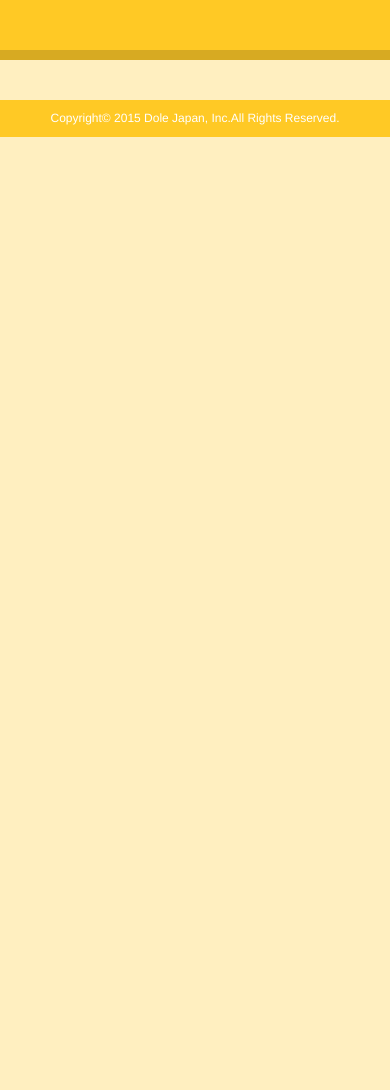
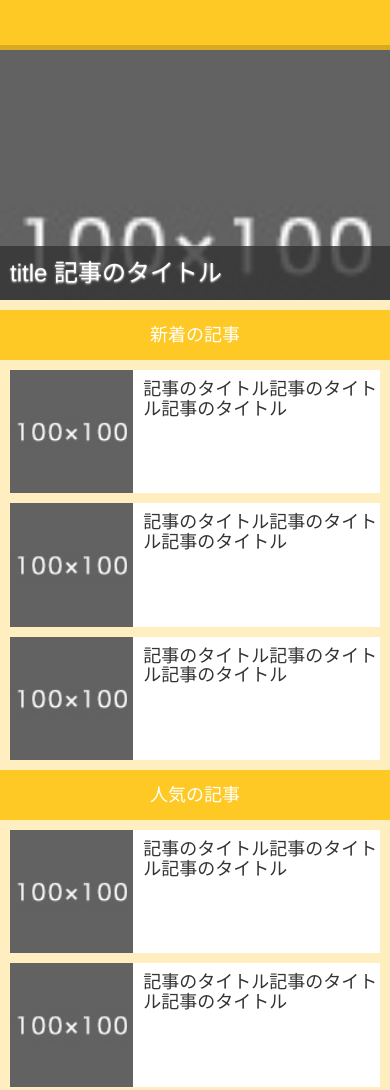
Before and after one commit to kujira1993/wanco, a plain HTML site: page app/test.html in a window 390 px wide. Shown: the top 1090 px of the page. Before the commit the page ends 844 px from the top, so only its background shows below. Drawn offline with Linux system fonts and the light colour scheme.

Commit message:
top 修正

```diff
--- a/app/css/style.css
+++ b/app/css/style.css
@@ -11,48 +11,21 @@ body {
 	background: #ffefc0;
 }
 
-.container{
-    position: relative;
-    min-height: 100%;
-    height: auto !important;
-    height: 100%;
+p {
+	margin: 0;
+}
+
+h1,h2,h3 {
+	margin: 0;
 }
 
 .header {
 	width: 100%;
-	height: 70px;
+	height: 60px;
 	background-color: #ffc925;
-	border-bottom: 10px solid #d7aa22;
-	margin-bottom: 40px;
+	border-bottom: 5px solid #d7aa22;
 }
 
-.hit_number {
-	padding-top: 5px;
-	text-align: right;
-}
-
-.dog_name {
-	text-align: center;
-}
-
-.dog_link {
-	background-color: #fff;
-	border: 1px solid #eee;
-	padding: 5px;
-	border-radius: 5px;
-}
-
-.dog_thum img {
-	width: 100%;
-}
-
-.dog_search_form {
-	width: 100%;
-	height: 50px;
-	padding-left: 10px;
-	border-radius: 5px;
-	border: 1px solid #ffc925;
-}
 
 .bt_detail {
 	width: 100%;
@@ -61,8 +34,6 @@ body {
 .footer {
 	width: 100%;
 	background-color: #ffc925;
-	position: relative;
-    bottom: 0;
 }
 
 .copy {
@@ -71,6 +42,8 @@ body {
 	padding: 10px 0;
 	margin: 0;
 }
+
+
 
 /*===============================================
 ●smart.css  画面の横幅が640pxまで
@@ -83,14 +56,76 @@ width /***/:auto;
 }
 .container{
 	width:100%;
-}
-	.dog_list li:nth-child(n) {
-		margin-bottom: 20px;
+	padding: 0 10px;
 }
 
 .header {
-		height: 60px;
+	height: 50px;
+	position: fixed;
+	top: 0;
+	z-index: 100;
 }
+
+.main_top_wrap {
+	position: relative;
+	top: 50px;
+}
+
+.main_top_title_wrap {
+	width: 100%;
+	background-color: rgba(51,51,51,0.8);
+	padding: 10px;
+	word-wrap: break-word;
+	position: absolute;
+	bottom: 0;
+	color: #fff;
+	font-size: 24px;
+	text-shadow: 0px 1px 2px #eee;
+}
+
+.main_top_wrap_img {
+	width: 100%;
+	height: 250px;
+	overflow: hidden;
+}
+
+.main_top_wrap_img img {
+	width: 100%;
+}
+
+.main_ttl {
+	width: 100%;
+	height: 50px;
+	background-color: #ffc925;
+	margin: 0 0 10px 0;
+	color: #fff;
+	text-align: center;
+	line-height: 50px;
+	font-size: 18px;
+}
+
+.post_img {
+	float: left;
+	padding: 0;
+}
+
+.post_img img {
+	width: 100%;
+}
+
+.news_wrap ul li {
+	background-color: #fff;
+	margin-bottom: 10px;
+}
+
+.post_title {
+	float: left;
+	font-size: 18px;
+	padding: 10px 0 10px 10px;
+	word-wrap: break-word;
+}
+
+
 }
 
 /*===============================================
--- a/app/css/utility.css
+++ b/app/css/utility.css
@@ -110,6 +110,7 @@
 .u-mt38 { margin-top: 38px !important; }
 .u-mt39 { margin-top: 39px !important; }
 .u-mt40 { margin-top: 40px !important; }
+.u-mt60 { margin-top: 60px !important; }
 
 .u-mr0 { margin-right: 0 !important; }
 .u-mr1 { margin-right: 1px !important; }
--- a/app/test.html
+++ b/app/test.html
@@ -4,7 +4,7 @@
     <meta charset="utf-8">
     <meta name="viewport" content="width=device-width,user-scalable=no,maximum-scale=1" />
     <!-- The above 3 meta tags *must* come first in the head; any other head content must come *after* these tags -->
-    <title>TOPページ | わんこドットコム</title>
+    <title>TOPページ | わんこドットこむ</title>
 
     <!-- Bootstrap -->
     <link href="css/bootstrap.min.css" rel="stylesheet">
@@ -30,6 +30,75 @@
     <!-- header -->
 
 
+    <!-- main_top_wrap -->
+    <div class="main_top_wrap">
+      <p class="main_top_wrap_img"><img src="images/square_100-100.jpg" alt=""></p>
+      <div class="main_top_title_wrap">title 記事のタイトル</div>
+    </div>
+    <!-- main_top_wrap -->
+
+    <h2 class="main_ttl u-mt60">新着の記事</h2>
+
+    <!-- container -->
+    <div class="container">
+      <!-- news_wrap -->
+      <div class="news_wrap">
+        <ul>
+          <li class="u-cf">
+            <p class="post_img col-xs-4"><img src="images/square_100-100.jpg" alt=""></p>
+            <h2 class="post_title col-xs-8">記事のタイトル記事のタイトル記事のタイトル</h2>
+          </li>
+          <li class="u-cf">
+            <p class="post_img col-xs-4"><img src="images/square_100-100.jpg" alt=""></p>
+            <h2 class="post_title col-xs-8">記事のタイトル記事のタイトル記事のタイトル</h2>
+          </li>
+          <li class="u-cf">
+            <p class="post_img col-xs-4"><img src="images/square_100-100.jpg" alt=""></p>
+            <h2 class="post_title col-xs-8">記事のタイトル記事のタイトル記事のタイトル</h2>
+          </li>
+        </ul>
+      </div>
+      <!-- news_wrap -->
+
+    </div>
+    <!-- container -->
+
+
+    <h2 class="main_ttl">人気の記事</h2>
+    <!-- container -->
+    <div class="container">
+      <!-- news_wrap -->
+      <div class="news_wrap">
+        <ul>
+          <li class="u-cf">
+            <p class="post_img col-xs-4"><img src="images/square_100-100.jpg" alt=""></p>
+            <h2 class="post_title col-xs-8">記事のタイトル記事のタイトル記事のタイトル</h2>
+          </li>
+          <li class="u-cf">
+            <p class="post_img col-xs-4"><img src="images/square_100-100.jpg" alt=""></p>
+            <h2 class="post_title col-xs-8">記事のタイトル記事のタイトル記事のタイトル</h2>
+          </li>
+          <li class="u-cf">
+            <p class="post_img col-xs-4"><img src="images/square_100-100.jpg" alt=""></p>
+            <h2 class="post_title col-xs-8">記事のタイトル記事のタイトル記事のタイトル</h2>
+          </li>
+          <li class="u-cf">
+            <p class="post_img col-xs-4"><img src="images/square_100-100.jpg" alt=""></p>
+            <h2 class="post_title col-xs-8">記事のタイトル記事のタイトル記事のタイトル</h2>
+          </li>
+          <li class="u-cf">
+            <p class="post_img col-xs-4"><img src="images/square_100-100.jpg" alt=""></p>
+            <h2 class="post_title col-xs-8">記事のタイトル記事のタイトル記事のタイトル</h2>
+          </li>
+        </ul>
+      </div>
+      <!-- news_wrap -->
+
+    </div>
+    <!-- container -->
+
+
+
     <!-- footer -->
     <div class="footer">
       <p class="copy">Copyright© 2015 Dole Japan, Inc.All Rights Reserved.</p>
```
Also changed, not shown: app/images/square_100-100.jpg (added). Lines whose indentation alone changed are shown as unchanged.
